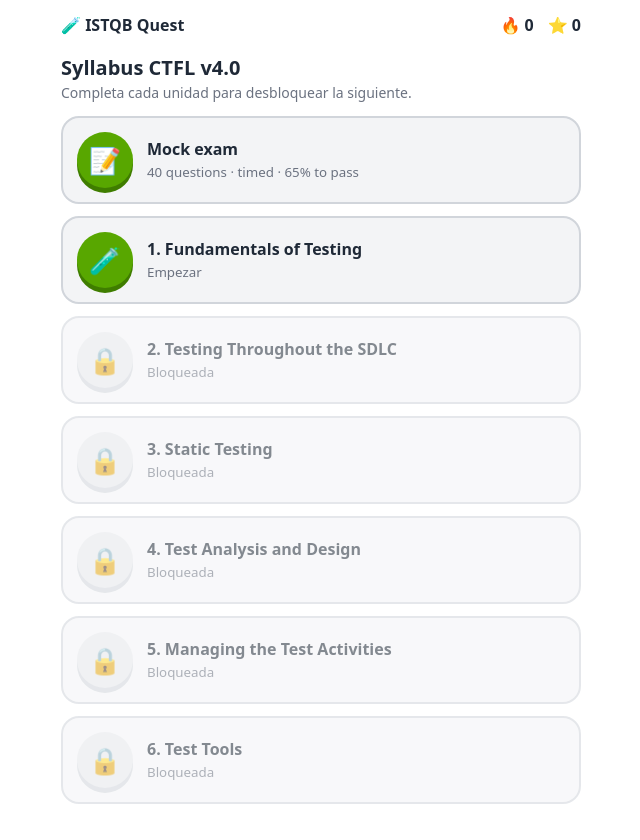
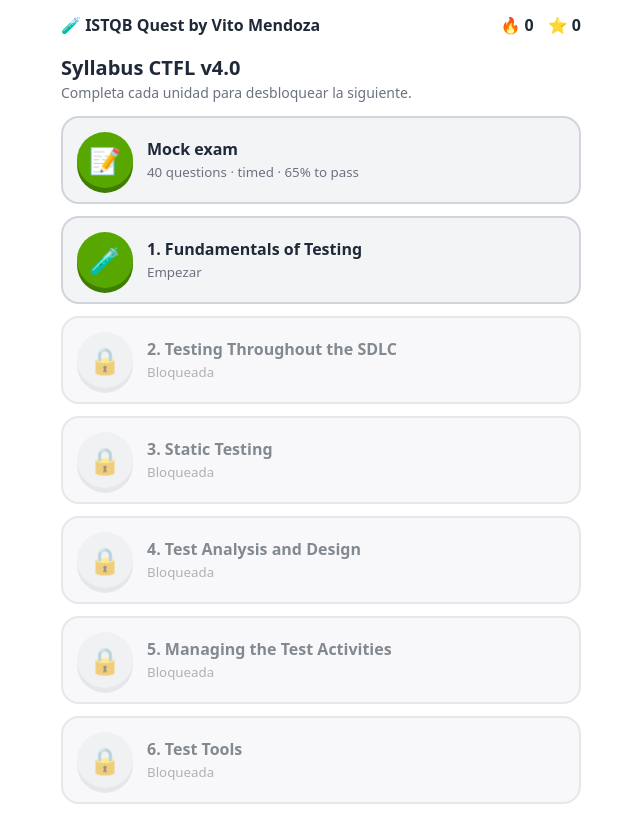
Before and after one commit to VitoMendoza/istqb-quest, a plain HTML site: page index.html in a window 1280 px wide. Shown: the whole page, without its empty margins (319-959 px from the left). Drawn offline with Linux system fonts and the light colour scheme.

Commit message:
creditos to vito

```diff
--- a/index.html
+++ b/index.html
@@ -1,7 +1,7 @@
 <!DOCTYPE html>
 <html lang="es"><head><meta charset="utf-8">
 <meta name="viewport" content="width=device-width, initial-scale=1, viewport-fit=cover">
-<title>ISTQB Quest</title>
+<title>ISTQB Quest by Vito Mendoza</title>
 <style>
 :root{--bg:#fff;--fg:#1f2937;--card:#f3f4f6;--bd:#d1d5db;--mut:#6b7280;--acc:#58a700;--accd:#3f7d00;--ok:#d7f7c0;--okf:#2b6b00;--bad:#ffdfe0;--badf:#b42318;--lock:#e5e7eb;
 box-sizing:border-box;padding-top:env(safe-area-inset-top,0px);padding-bottom:env(safe-area-inset-bottom,0px)}
@@ -153,7 +153,7 @@ let S=ld();function sv(){try{localStorage.setItem(KEY,JSON.stringify(S))}catch(e
 const A=document.getElementById('app');let L=null;
 const shuf=n=>{const a=[...Array(n).keys()];for(let i=n-1;i>0;i--){const j=Math.floor(Math.random()*(i+1));[a[i],a[j]]=[a[j],a[i]]}return a};
 function home(){
- let h=`<div class="top"><span>🧪 ISTQB Quest</span><span class="stat"><span>🔥 ${S.st}</span><span>⭐ ${S.xp}</span></span></div><h1>Syllabus CTFL v4.0</h1><p class="sub">Completa cada unidad para desbloquear la siguiente.</p><button class="unit" onclick="examIntro()"><span class="ic">📝</span><span><b>Mock exam</b><small>40 questions · timed · 65% to pass${S.ex!==undefined?' · Best: '+S.ex+'%':''}</small></span></button>`;
+ let h=`<div class="top"><span>🧪 ISTQB Quest by Vito Mendoza</span><span class="stat"><span>🔥 ${S.st}</span><span>⭐ ${S.xp}</span></span></div><h1>Syllabus CTFL v4.0</h1><p class="sub">Completa cada unidad para desbloquear la siguiente.</p><button class="unit" onclick="examIntro()"><span class="ic">📝</span><span><b>Mock exam</b><small>40 questions · timed · 65% to pass${S.ex!==undefined?' · Best: '+S.ex+'%':''}</small></span></button>`;
  U.forEach((u,i)=>{const open=i==0||S.done[i-1]!==undefined,d=S.done[i];
   h+=`<button class="unit ${open?'':'lock'}" ${open?`onclick="start(${i})"`:'disabled'}><span class="ic">${open?u.i:'🔒'}</span><span><b>${i+1}. ${u.t}</b><small>${d!==undefined?'Mejor: '+d+'% ✔':open?'Empezar':'Bloqueada'}</small></span></button>`});
  A.innerHTML=h}
```
